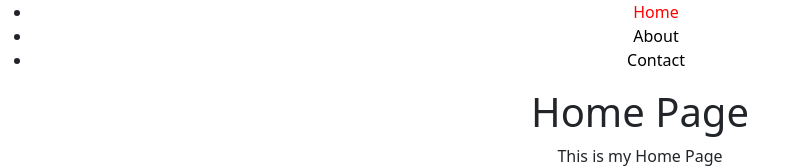
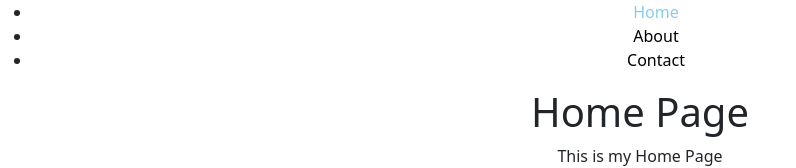
Before and after one commit to NayakVandana/React_js, a React (Create React App) app in the folder blog/: page / in a window 1280 px wide. Shown: the top 168 px of the page, without its empty margins (0-796 px from the left). Built offline with nearby package versions, Linux system fonts and the light colour scheme.

Commit message:
Active Link

```diff
--- a/blog/src/App.css
+++ b/blog/src/App.css
@@ -47,6 +47,9 @@ text-decoration: none;
 .nav-bar-link:hover{
   color: green;
   }
+  .navbar .active{
+    color: skyblue;
+  }
 @keyframes App-logo-spin {
   from {
     transform: rotate(0deg);
--- a/blog/src/component/NavBar.js
+++ b/blog/src/component/NavBar.js
@@ -3,9 +3,9 @@ function NavBar() {
     return (
       <div>
         <ul>
-            <li><NavLink className="nav-bar-link" style={{color:'red'}}  to="/"> Home</NavLink></li>
-            <li><NavLink className="nav-bar-link" to="/about"> About</NavLink></li>
-            <li><NavLink className="nav-bar-link" to="/contact"> Contact</NavLink></li>
+            <li><NavLink className="nav-bar-link" style={({isActive})=>{return{color:isActive?"skyblue":""}}}  to="/"> Home</NavLink></li>
+            <li><NavLink className="nav-bar-link" style={({isActive})=>{return{color:isActive?"skyblue":""}}} to="/about"> About</NavLink></li>
+            <li><NavLink className="nav-bar-link" style={({isActive})=>{return{color:isActive?"skyblue":""}}} to="/contact"> Contact</NavLink></li>
 
         </ul>
       </div>
```
